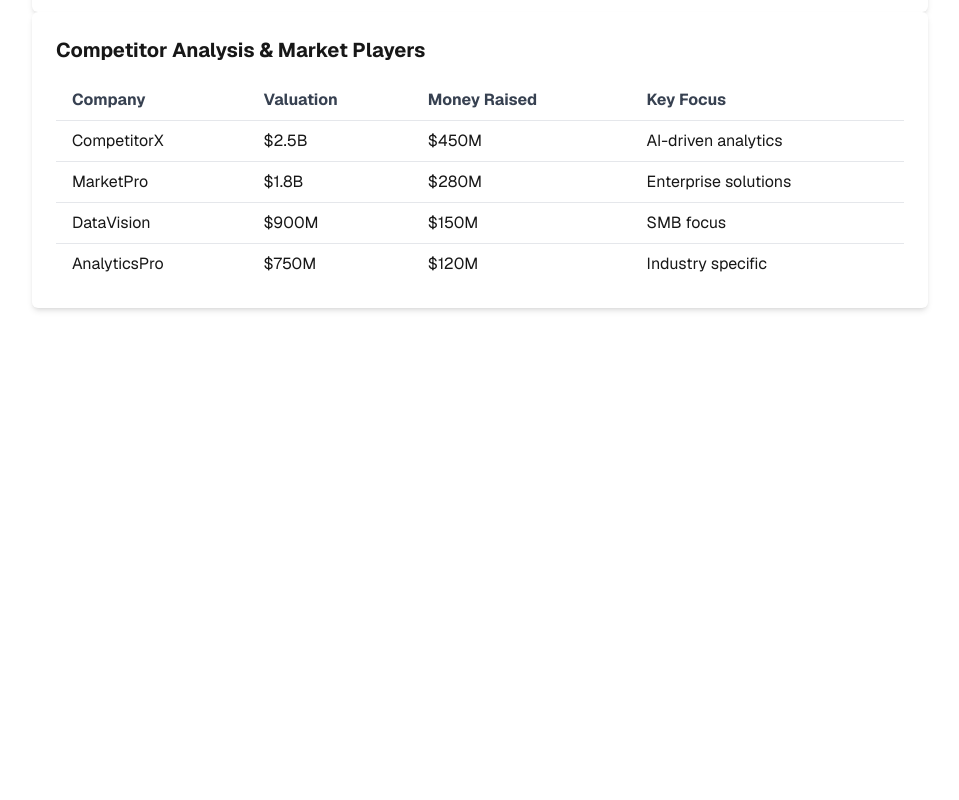
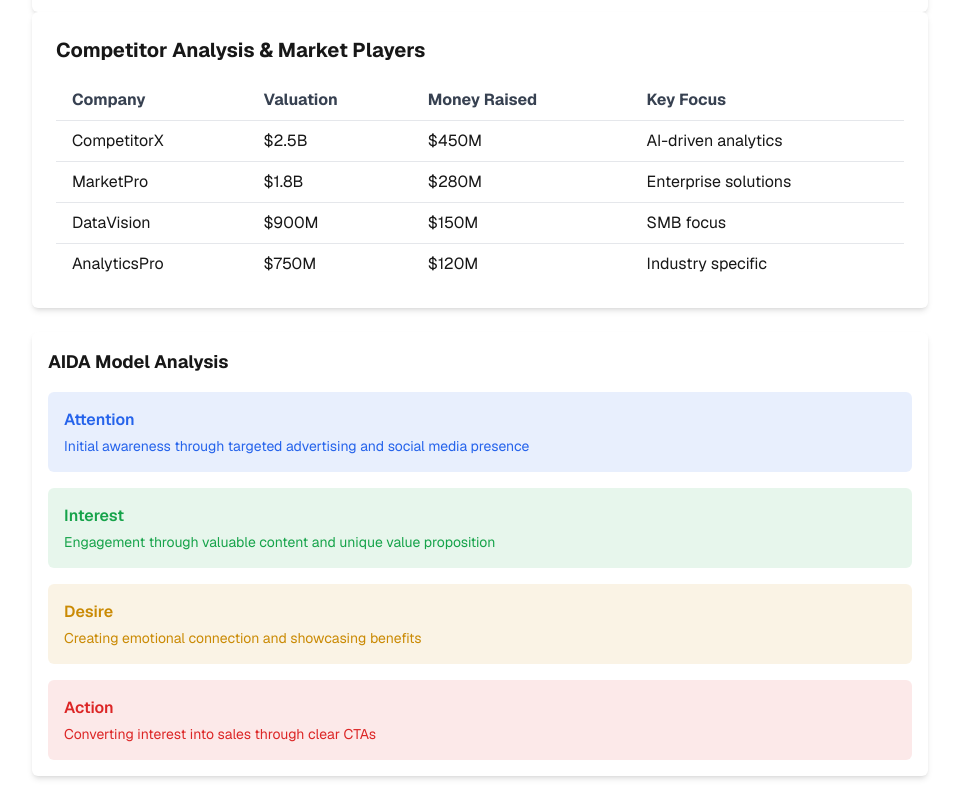
Before and after one commit to nafi-ullah/market-flick-ai, a Next.js app in the folder client/: page / in a window 1280 px wide. Shown: the part 459-1259 px from the top of the page, without its empty margins (160-1119 px from the left). Before the commit the page ends 800 px from the top, so only its background shows below. Built offline with nearby package versions, Linux system fonts and the light colour scheme.

Commit message:
added aida analysis

```diff
--- a/client/app/page.tsx
+++ b/client/app/page.tsx
@@ -1,34 +1,10 @@
+import AIDAAnalysis from "@/components/AidiaAnalaysisComponent";
 import BusinessAnalysisForm from "@/components/BusinessCardForm";
 import CompetitorAnalysisTable from "@/components/CompetitorAnalysisTable";
+import { AIDAanalysisData, analysis_data } from "@/data/DummyData";
 import Image from "next/image";
 
 export default function Home() {
-  const analysis_data = [
-    {
-      company: "CompetitorX",
-      valuation: "$2.5B",
-      money_raised: "$450M",
-      key_focus: "AI-driven analytics",
-    },
-    {
-      company: "MarketPro",
-      valuation: "$1.8B",
-      money_raised: "$280M",
-      key_focus: "Enterprise solutions",
-    },
-    {
-      company: "DataVision",
-      valuation: "$900M",
-      money_raised: "$150M",
-      key_focus: "SMB focus",
-    },
-    {
-      company: "AnalyticsPro",
-      valuation: "$750M",
-      money_raised: "$120M",
-      key_focus: "Industry specific",
-    },
-  ];
 
 
 
@@ -36,6 +12,7 @@ export default function Home() {
     <div className=" font-[family-name:var(--font-geist-sans)]">
       <BusinessAnalysisForm/>
       <CompetitorAnalysisTable analysis_data={analysis_data} />
+      <AIDAAnalysis analysis_data={AIDAanalysisData}/>
     </div>
   );
 }
--- /dev/null
+++ b/client/components/AidiaAnalaysisComponent.tsx
@@ -0,0 +1,44 @@
+import { getLowOpacityHexColor } from "@/utils/designs";
+import React from "react";
+
+type AnalysisItem = {
+  title: string;
+  description: string;
+  color: string; // Color should be in hex format (e.g., #FF5733)
+};
+
+type AIDAAnalysisProps = {
+  analysis_data: AnalysisItem[];
+};
+
+const AIDAAnalysis: React.FC<AIDAAnalysisProps> = ({ analysis_data }) => {
+  return (
+    <div className="p-4 bg-white rounded-md shadow-md max-w-4xl mx-auto my-6">
+      <h2 className="text-lg font-bold mb-4">AIDA Model Analysis</h2>
+      <div className="space-y-4">
+        {analysis_data.map((item, index) => (
+          <div
+            key={index}
+            className="p-4 rounded-md"
+            style={{ backgroundColor: getLowOpacityHexColor(item.color, 10) }}
+          >
+            <h3
+              className="text-md font-semibold"
+              style={{ color: item.color }}
+            >
+              {item.title}
+            </h3>
+            <p
+              className="text-sm mt-1"
+              style={{ color: item.color }}
+            >
+              {item.description}
+            </p>
+          </div>
+        ))}
+      </div>
+    </div>
+  );
+};
+
+export default AIDAAnalysis;
--- /dev/null
+++ b/client/data/DummyData.ts
@@ -0,0 +1,50 @@
+export const AIDAanalysisData = [
+    {
+      title: "Attention",
+      description: "Initial awareness through targeted advertising and social media presence",
+      color: "#2563EB",
+    },
+    {
+      title: "Interest",
+      description: "Engagement through valuable content and unique value proposition",
+      color: "#16A34A",
+    },
+    {
+      title: "Desire",
+      description: "Creating emotional connection and showcasing benefits",
+      color: "#CA8A04",
+    },
+    {
+      title: "Action",
+      description: "Converting interest into sales through clear CTAs",
+      color: "#DC2626",
+    },
+  ];
+
+
+ export const analysis_data = [
+    {
+      company: "CompetitorX",
+      valuation: "$2.5B",
+      money_raised: "$450M",
+      key_focus: "AI-driven analytics",
+    },
+    {
+      company: "MarketPro",
+      valuation: "$1.8B",
+      money_raised: "$280M",
+      key_focus: "Enterprise solutions",
+    },
+    {
+      company: "DataVision",
+      valuation: "$900M",
+      money_raised: "$150M",
+      key_focus: "SMB focus",
+    },
+    {
+      company: "AnalyticsPro",
+      valuation: "$750M",
+      money_raised: "$120M",
+      key_focus: "Industry specific",
+    },
+  ];
--- /dev/null
+++ b/client/utils/designs.ts
@@ -0,0 +1,20 @@
+export function getLowOpacityHexColor(hexColor: string, opacityPercent: number): string {
+    // Ensure the opacity is within 0-100 range
+    const opacity = Math.min(Math.max(opacityPercent, 0), 100);
+
+    // Convert opacity to a 2-digit hex value
+    const alpha = Math.round((opacity / 100) * 255)
+      .toString(16)
+      .padStart(2, "0");
+
+    // Normalize the hex color (remove the # if present)
+    const hex = hexColor.replace("#", "");
+
+    // Validate and ensure the hex color is in a 6-character format
+    if (hex.length !== 6) {
+      throw new Error("Invalid hex color format. Please use #RRGGBB.");
+    }
+
+    // Return the 8-character hex color
+    return `#${hex}${alpha}`;
+  }
```
